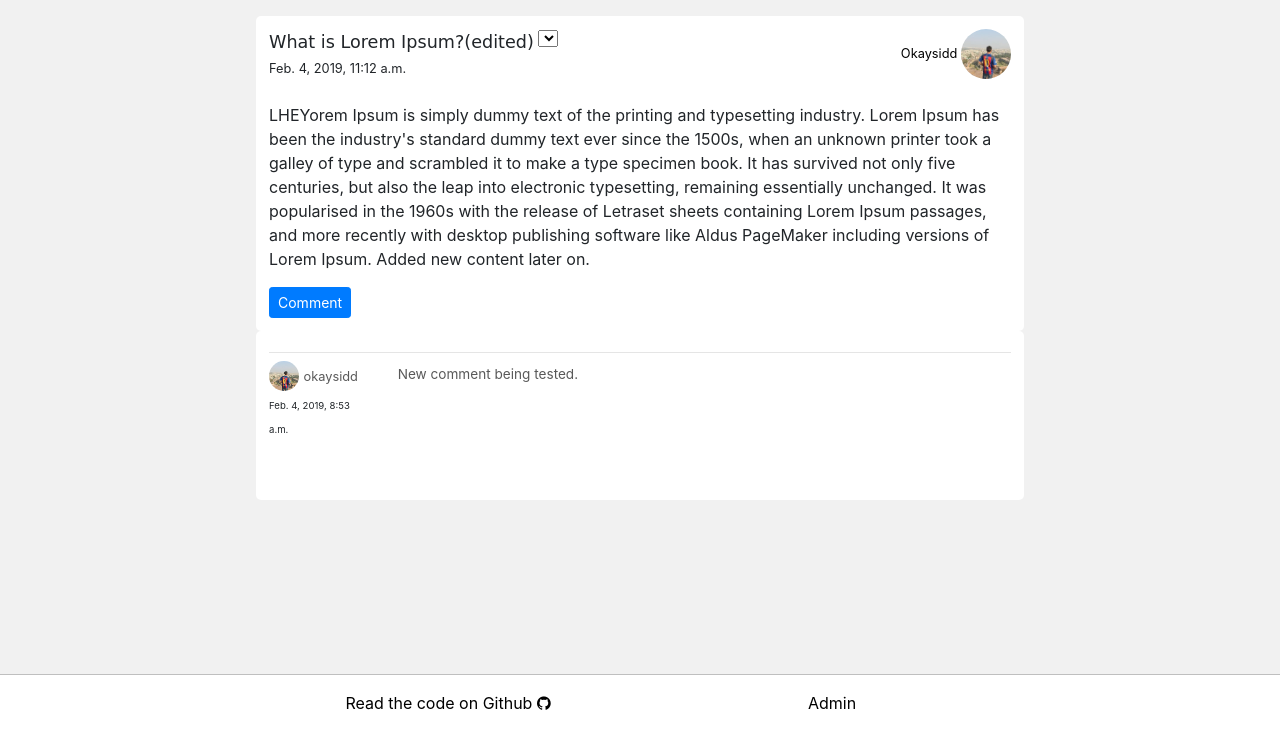
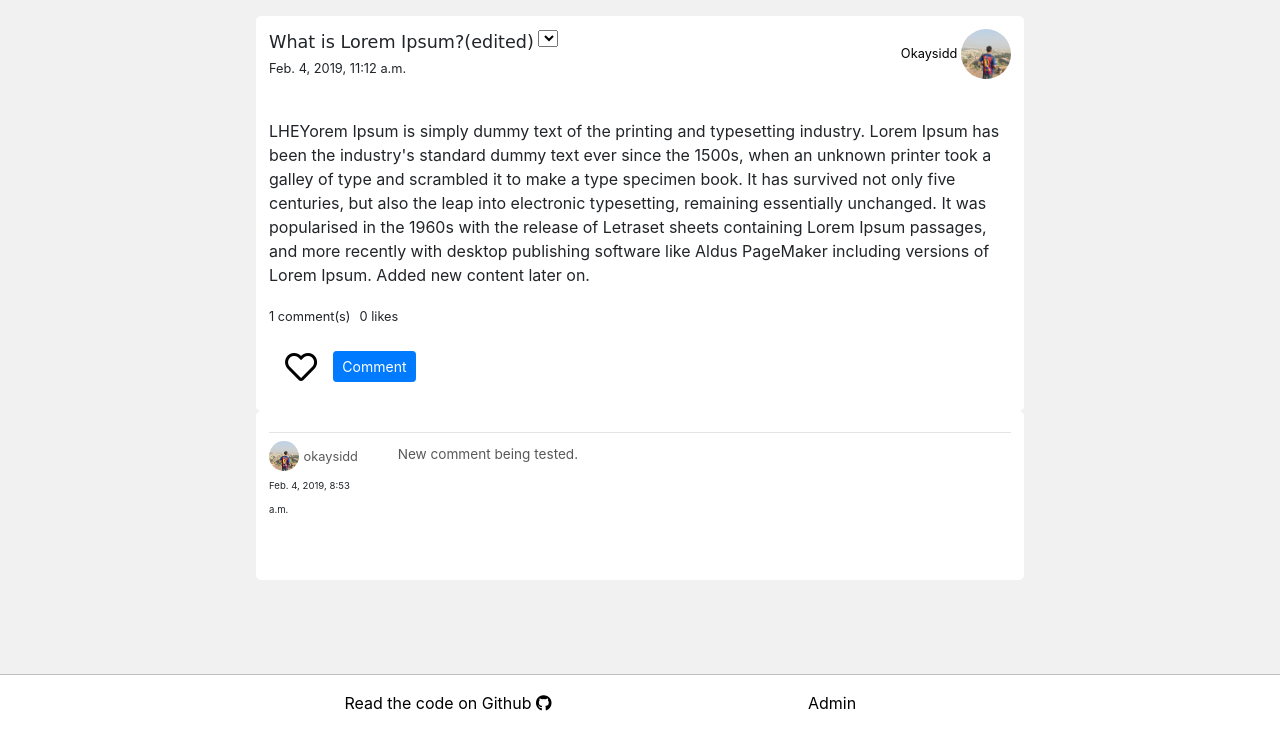
Before and after one commit to okaysidd/Blog-app, a Django app: page /post/1/ in a window 1280 px wide. Shown: the part 56-800 px from the top of the page. Run offline with Django 3.2, Linux system fonts and the light colour scheme; a user stored in the database is signed in; data comes from the database, SQL or seed files in the repository; both versions use the stored data as it was after the commit; some libraries are stand-ins or nearby versions; some web fonts are replaced.

Commit message:
Line breaks preserved in blogs

```diff
--- a/teightJan/blogs_app/models.py
+++ b/teightJan/blogs_app/models.py
@@ -18,12 +18,17 @@ class Post_model(models.Model):
     created_on = models.DateTimeField(default=timezone.now())
     modified_on = models.DateTimeField(blank=True, null=True)
     published_on = models.DateTimeField(blank=True, null=True)
+    likes = models.PositiveIntegerField(default=0)
 
     def get_absolute_url(self):
         return reverse('blogs:post', kwargs={'pk':self.pk})
 
     def publish(self):
         self.published_on = timezone.now()
+        self.save()
+
+    def like_post(self):
+        self.likes += 1
         self.save()
 
     def __str__(self):
--- a/teightJan/blogs_app/static/blogs_app/post_model_detail.css
+++ b/teightJan/blogs_app/static/blogs_app/post_model_detail.css
@@ -67,25 +67,18 @@ body {
   padding: 13px;
   border-radius: 5px;
 }
-/* .comment-label {
-  -webkit-appearance: tooltip;
-  -moz-appearance: button;
-  display: inline-block;
-  margin: 60px 0 10px 0;
-  cursor: pointer;
-  text-decoration: underline;
-} */
-/* input[type=checkbox] {
-   position: absolute;
-   top: -9999px;
-   left: -9999px;
-} */
-/* .all-comments {
-  display: none;
-} */
-/* input[type=checkbox]:checked ~ .all-comments {
-   display: block;
-   background-color: white;
-   padding: 13px;
-   border-radius: 5px;
-} */
+i {
+    font-family: 'FontAwesome';
+}
+.red-heart {
+    color: red;
+}
+#like {
+    display: inline;
+}
+#liked, #unlike {
+    display: none;
+}
+textarea {
+  white-space: pre-wrap;
+}
--- a/teightJan/blogs_app/static/blogs_app/post_model_form.css
+++ b/teightJan/blogs_app/static/blogs_app/post_model_form.css
@@ -12,6 +12,7 @@
 }
 textarea {
   width: 90%;
+  white-space: pre-wrap;
 }
 #id_body_original {
   border-radius: 2px;
--- a/teightJan/blogs_app/static/blogs_app/post_model_list.css
+++ b/teightJan/blogs_app/static/blogs_app/post_model_list.css
@@ -42,3 +42,6 @@ body {
 .twitter-table {
   margin-top: 30px;
 }
+textarea {
+  white-space: pre-wrap;
+}
--- a/teightJan/blogs_app/static/blogs_app/post_model_update.css
+++ b/teightJan/blogs_app/static/blogs_app/post_model_update.css
@@ -12,6 +12,7 @@
 }
 textarea {
   width: 90%;
+  white-space: pre-wrap;
 }
 #id_body_original {
   border-radius: 2px;
--- a/teightJan/blogs_app/templates/blogs_app/post_model_detail.html
+++ b/teightJan/blogs_app/templates/blogs_app/post_model_detail.html
@@ -30,7 +30,7 @@
         </span>
     </div>
     </div><br>
-    <p><span class="postarea">{{ post_model.body_original }}</span></p>
+    <p><span class="postarea">{{ post_model.body_original|linebreaks }}</span></p>
     {% if post_model.published_on %}
       <input id="comments-btn" onclick="display_comments()" type="submit" class="btn btn-primary btn-sm" value="Comment">
   </div>
@@ -103,9 +103,21 @@
         </span>
     </div>
     </div><br>
-    <p><span class="postarea">{{ post_model.body_original }}</span></p>
+    <p><span class="postarea">{{ post_model.body_original|linebreaks }}</span></p>
     {% if post_model.published_on %}
-      <input id="comments-btn" onclick="display_comments()" type="submit" class="btn btn-primary btn-sm" value="Comment">
+    <small>{{ comments|length }} comment(s)</small>&nbsp
+    <small>{{ post_model.likes }} likes</small>
+    <br><br>
+    <div class="row">
+        <div class="col-md-1">
+            <a id="liked" class="red-heart" href="#"><i class="ml-3 liked-btn fa-2x fas fa-heart"></i></a>
+            <a id="like" class="black-href" href="{% url 'blogs:like-post' pk=post_model.pk %}"><i class="ml-3 like-btn fa-2x far fa-heart"></i></a>
+            <!-- <a id="unlike" class="red-heart" href="#"><i class="ml-3 like-break-btn fa-2x fas fa-heart-broken"></i></a> -->
+        </div>
+        <div class="col-md-2">
+            <input id="comments-btn" onclick="display_comments()" type="submit" class="mb-3 btn btn-primary btn-sm" value="Comment">
+        </div>
+    </div>
       </div>
         <div id="comments-all" class="container">
           <form class="comment-form form-group" action="{% url 'blogs:comment-post' pk=post_model.pk %}" method="POST">
@@ -147,6 +159,24 @@
     </div>
 <br><br>
 <script type="text/javascript">
+    $(document).ready(function(){
+        // $("#liked").mouseover(function(){
+        //     $('#unlike').css("display", "inline");
+        //     $('#liked').css("display", "none");
+        //     });
+        // $("#liked").mouseout(function(){
+        //     $('#unlike').css("display", "none");
+        //     $('#liked').css("display", "inline");
+        // });
+        $("#like").click(function(){
+            $('#like').css("display", "none");
+            $('#liked').css("display", "inline");
+            });
+        $("#liked").click(function(){
+            $('#liked').css("display", "none");
+            $('#like').css("display", "inline");
+        });
+    });
   if ({{ comments|length }}) {
       document.getElementById('comments-all').style.display = "none";
       document.getElementById('comments-btn').style.display = "block  ";
@@ -159,5 +189,6 @@
     document.getElementById('comments-all').style.display = "block";
     document.getElementById('comments-btn').style.display = "none";
   }
+
 </script>
 {% endblock %}
--- a/teightJan/blogs_app/templates/blogs_app/post_model_list.html
+++ b/teightJan/blogs_app/templates/blogs_app/post_model_list.html
@@ -32,7 +32,7 @@
               </span>
           </div>
           </div><br>
-          <p><span class="postarea">{{ post.body_original|truncatechars:700 }}</span>
+          <p><span class="postarea">{{ post.body_original|truncatechars:700|linebreaks }}</span>
           {% if post.body_original|length|get_digit:"-1" > 700 %}
             <small><a href="{% url 'blogs:post' pk=post.pk %}">see complete post</a></small>
           {% endif %}
--- a/teightJan/blogs_app/urls.py
+++ b/teightJan/blogs_app/urls.py
@@ -1,5 +1,15 @@
 from django.urls import path
-from .views import CreatePostView, ListPostView, DetailPostView, UpdatePostView, DeletePostView, publish_post, DetailPostHistoryView, searchResults
+from .views import (
+                    CreatePostView,
+                    ListPostView,
+                    DetailPostView,
+                    UpdatePostView,
+                    DeletePostView,
+                    publish_post,
+                    DetailPostHistoryView,
+                    searchResults,
+                    like_post,
+                    )
 from .views_comments import createComment
 
 
@@ -14,6 +24,7 @@ urlpatterns = [
     path('post/<int:pk>/delete', DeletePostView.as_view(), name="delete-post"),
     path('post/<int:pk>/comment', createComment, name="comment-post"),
     path('post/<int:pk>/publish', publish_post, name="publish-post"),
+    path('post/<int:pk>/like', like_post, name="like-post"),
     path('post/<int:pk>/history', DetailPostHistoryView.as_view(), name="history-post"),
     path('search/', searchResults, name="search-results"),
 ]
--- a/teightJan/blogs_app/views.py
+++ b/teightJan/blogs_app/views.py
@@ -124,7 +124,7 @@ class DetailPostHistoryView(LoginRequiredMixin, DetailView):
 
     model = Post_model
     template_name = 'blogs_app/post_history.html'
-    fields = ['title_original', 'body_original', 'created_on', 'author', 'published_on', 'title_edited', 'body_edited']
+    fields = ['title_original', 'body_original', 'created_on', 'author', 'published_on', 'title_edited', 'body_edited', 'likes']
 
     def get_context_data(self, **kwargs):
         context = super().get_context_data(**kwargs)
@@ -168,3 +168,9 @@ def searchResults(request):
             'authors_l_name': authors_l_name,
             }
     return render(request, 'blogs_app/search_results.html', context=context)
+
+
+def like_post(request, pk):
+    post = get_object_or_404(Post_model, pk=pk)
+    post.like_post()
+    return redirect('blogs:post', pk=pk)
--- a/teightJan/system_app/templates/system_app/base.html
+++ b/teightJan/system_app/templates/system_app/base.html
@@ -4,7 +4,10 @@
 <html lang="en" dir="ltr">
   <head>
     <meta charset="utf-8">
-    <link rel="stylesheet" href="https://cdnjs.cloudflare.com/ajax/libs/font-awesome/4.7.0/css/font-awesome.min.css">
+    <!-- <link rel="stylesheet" href="https://cdnjs.cloudflare.com/ajax/libs/font-awesome/4.7.0/css/font-awesome.min.css"> -->
+    <!-- <link href="https://maxcdn.bootstrapcdn.com/font-awesome/4.2.0/css/font-awesome.min.css" rel="stylesheet"> -->
+    <!-- <link rel="stylesheet" href="https://maxcdn.bootstrapcdn.com/font-awesome/4.4.0/css/font-awesome.min.css"> -->
+    <link rel="stylesheet" href="https://use.fontawesome.com/releases/v5.7.1/css/all.css" integrity="sha384-fnmOCqbTlWIlj8LyTjo7mOUStjsKC4pOpQbqyi7RrhN7udi9RwhKkMHpvLbHG9Sr" crossorigin="anonymous">
     <link href="https://fonts.googleapis.com/css?family=Fredoka+One" rel="stylesheet">
     <link href="https://fonts.googleapis.com/css?family=Expletus+Sans|Krona+One" rel="stylesheet">
     <link rel="stylesheet" href="https://stackpath.bootstrapcdn.com/bootstrap/4.1.3/css/bootstrap.min.css" integrity="sha384-MCw98/SFnGE8fJT3GXwEOngsV7Zt27NXFoaoApmYm81iuXoPkFOJwJ8ERdknLPMO" crossorigin="anonymous">
@@ -60,7 +63,7 @@
       <div class="container">
         <div class="mt-3 row">
           <div class="col-md-6">
-            <a class="black-href" target="_blank" href="https://github.com/okaysidd/Blog-app">Read the code on Github <i class="fa fa-github"></i></a>
+            <a class="black-href" target="_blank" href="https://github.com/okaysidd/Blog-app">Read the code on Github <i class="fab fa-github"></i></a>
           </div>
           <div class="col-md-6">
             <a class="black-href" target="_blank" href="{% url 'admin:index' %}">Admin</a>
--- a/teightJan/users_app/templates/users_app/profile.html
+++ b/teightJan/users_app/templates/users_app/profile.html
@@ -12,7 +12,7 @@
           <div class="col-md-10">
               <h4><span class="profile-info">{{ view_profile.author_name.username }}</span>
               {% if view_profile.author_name == user %}
-              &nbsp<a href="{% url 'users:edit-profile' %}"><i class="fa fa-pencil" style="font-size:20px"></i></a>
+              &nbsp<a class="black-href" href="{% url 'users:edit-profile' %}"><i class="fas fa-edit" style="font-size:20px"></i></a>
               {% endif %}
               </h4>
           </div>
```
Also changed, not shown: README.md, teightJan/blogs_app/migrations/0016_auto_20190205_2245.py (added), teightJan/blogs_app/migrations/0017_auto_20190206_1017.py (added), teightJan/db.sqlite3. Lines whose indentation alone changed are shown as unchanged.
